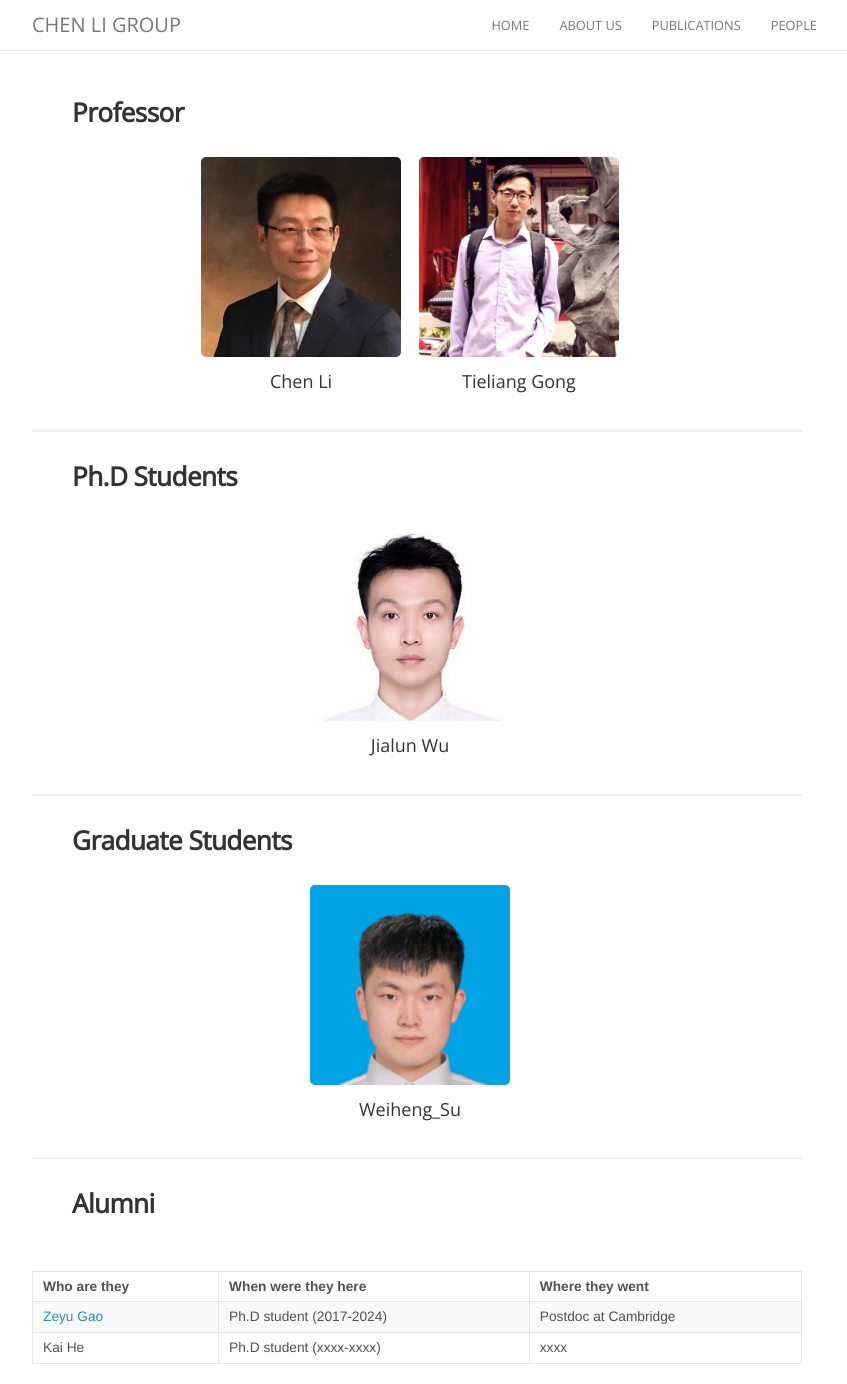
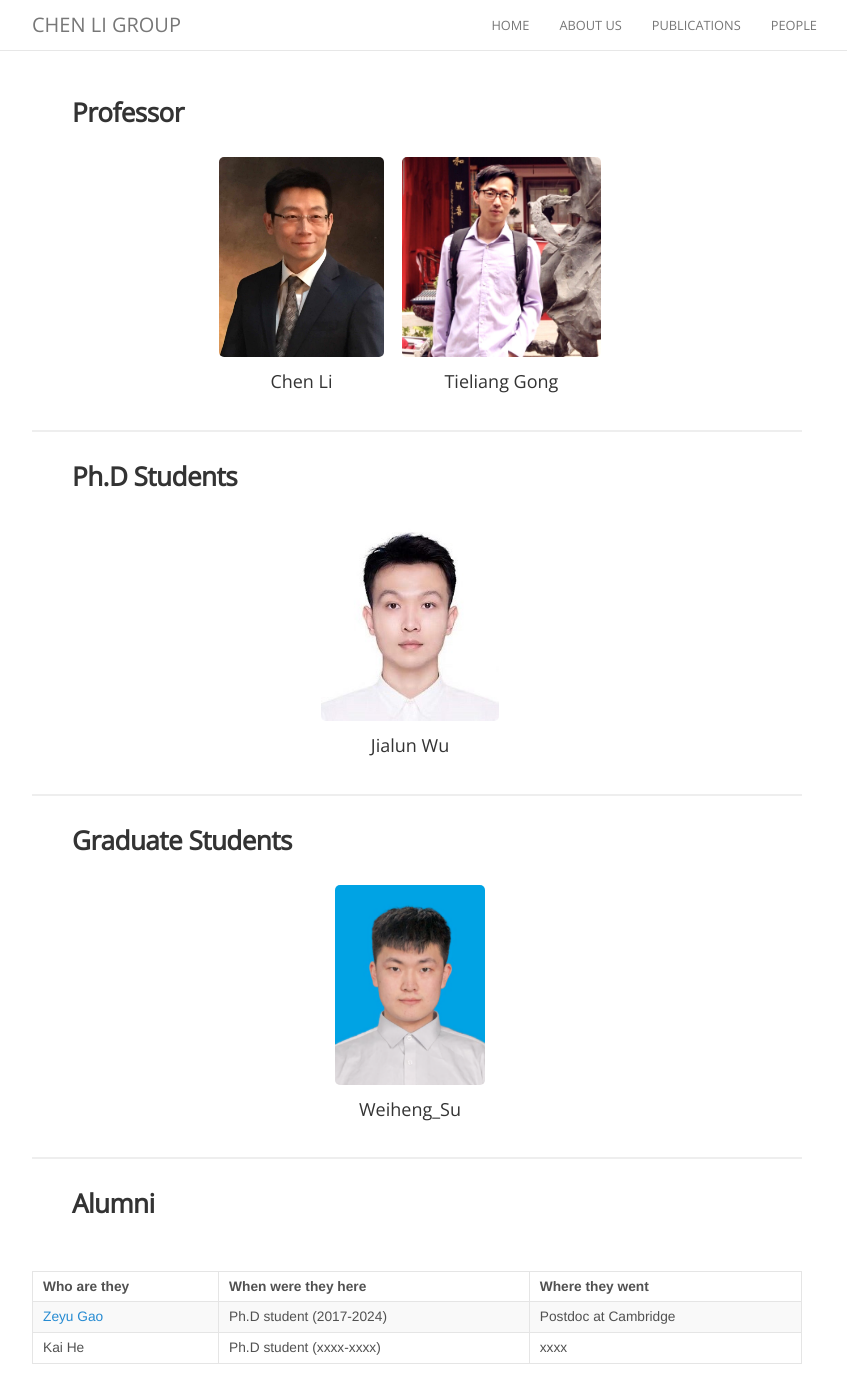
Before and after one commit to chenligroup/chenligroup.github.io, a Jekyll site: the page built from people.md, in a window 1280 px wide and 1384 px high. Shown: the whole window, without its empty margins (223-1070 px from the left). Built offline with Jekyll 4.4.1, drawn with Linux system fonts in a browser that asks for light colours; nearby versions of some CDN libraries; comment, search, counter and statistics services are not loaded.

Commit message:
Update people.md

```diff
--- a/people.md
+++ b/people.md
@@ -46,9 +46,9 @@ permalink: /people/
       <div class="list-item-people">
         <p class="list-post-title">
           {% if profile.avatar %}
-            <a href="{{ site.baseurl }}{{ profile.url }}"><img class="profile-thumbnail" src="{{site.baseurl}}/images/people/{{profile.avatar}}"></a>
+            <a href="{{ site.baseurl }}{{ profile.url }}"><img class="profile-thumbnail" src="{{site.baseurl}}/images/people/{{profile.avatar}}" style="width: auto; height: 200px;"></a>
           {% else %}
-            <a href="{{ site.baseurl }}{{ profile.url }}"><img class="profile-thumbnail" src="http://evansheline.com/wp-content/uploads/2011/02/facebook-Storm-Trooper.jpg"></a>
+            <a href="{{ site.baseurl }}{{ profile.url }}"><img class="profile-thumbnail" src="http://evansheline.com/wp-content/uploads/2011/02/facebook-Storm-Trooper.jpg" style="width: auto; height: 200px;"></a>
           {% endif %}
           <a class="name" href="{{ site.baseurl }}{{ profile.url }}">{{ profile.name }}</a>
         </p>
```
